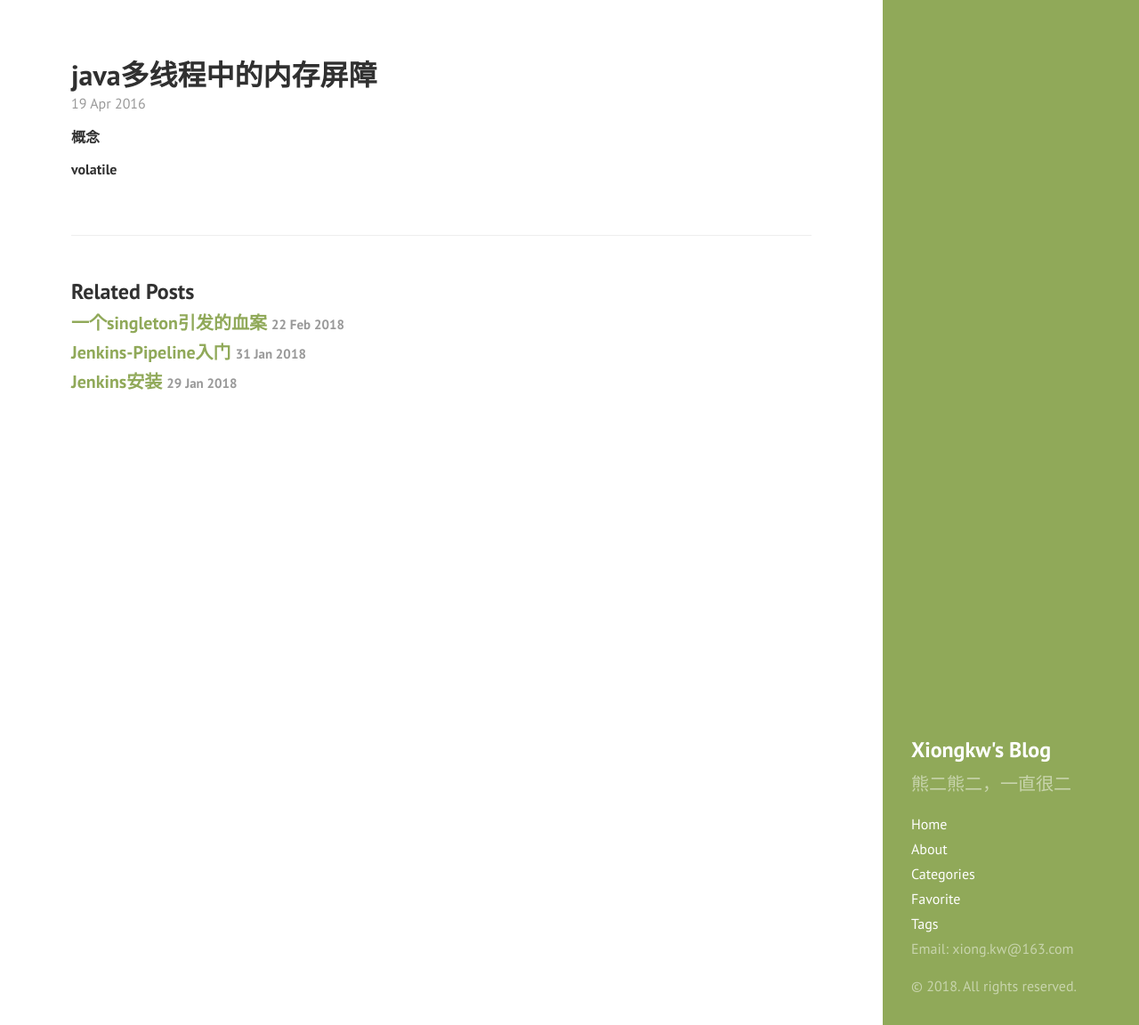
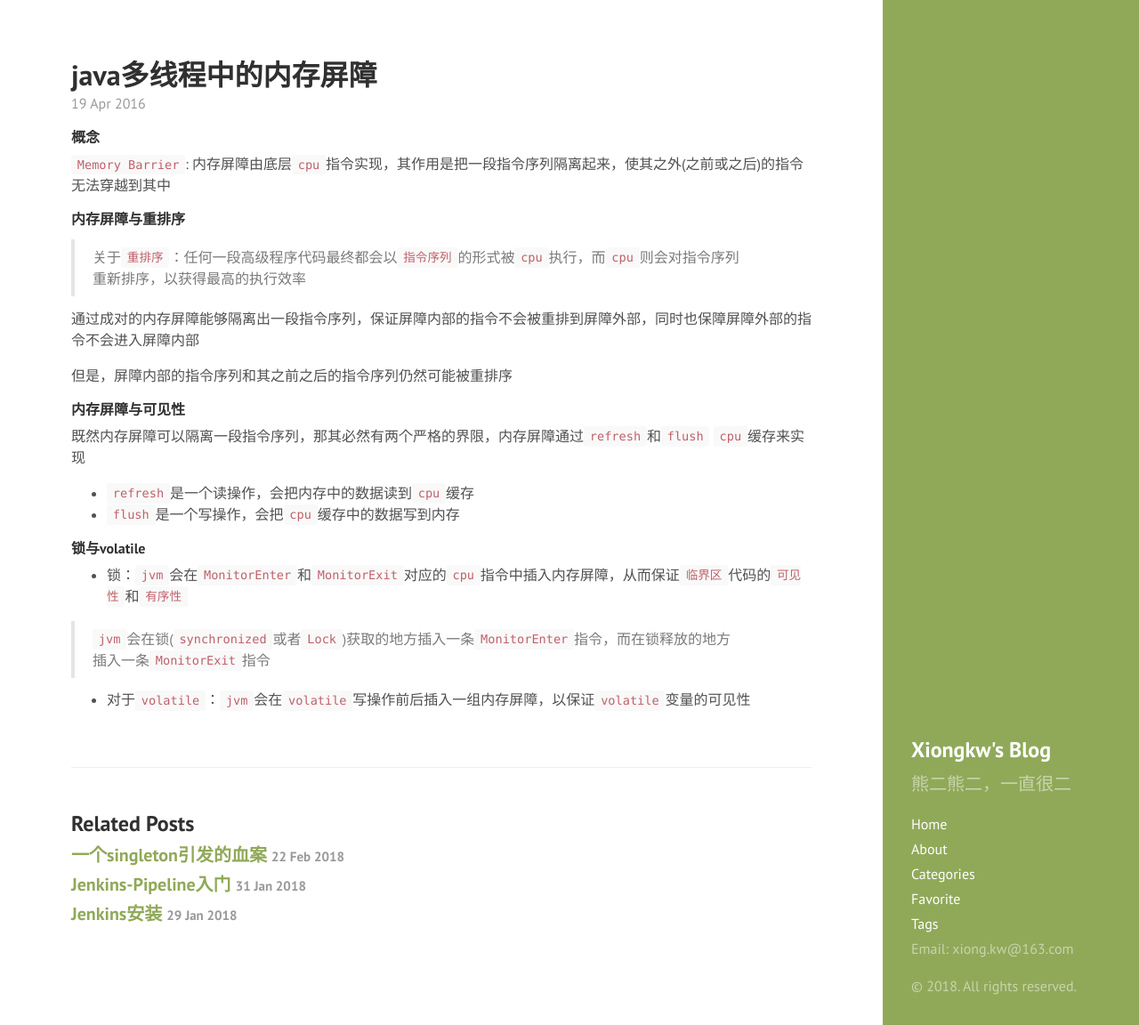
Before and after one commit to xiongkw/xiongkw.github.io, a Jekyll site: the page built from _posts/2016-04-19-java-memory-barrier.md, in a window 1280 px wide and 1152 px high. Shown: the whole window at 89% size. Built offline with Jekyll 4.4.1, drawn with Linux system fonts in a browser that asks for light colours.

Commit message:
memory barrier

```diff
--- a/_posts/2016-04-19-java-memory-barrier.md
+++ b/_posts/2016-04-19-java-memory-barrier.md
@@ -7,4 +7,27 @@ tags: [synchronized, volatile, memory barrier]
 
 #### 概念
 
-#### volatile
+`Memory Barrier`: 内存屏障由底层`cpu`指令实现，其作用是把一段指令序列隔离起来，使其之外(之前或之后)的指令无法穿越到其中
+
+#### 内存屏障与重排序
+
+> 关于`重排序`：任何一段高级程序代码最终都会以`指令序列`的形式被`cpu`执行，而`cpu`则会对指令序列重新排序，以获得最高的执行效率
+
+通过成对的内存屏障能够隔离出一段指令序列，保证屏障内部的指令不会被重排到屏障外部，同时也保障屏障外部的指令不会进入屏障内部
+
+但是，屏障内部的指令序列和其之前之后的指令序列仍然可能被重排序
+
+#### 内存屏障与可见性
+
+既然内存屏障可以隔离一段指令序列，那其必然有两个严格的界限，内存屏障通过`refresh`和`flush` `cpu`缓存来实现
+
+* `refresh`是一个读操作，会把内存中的数据读到`cpu`缓存
+* `flush`是一个写操作，会把`cpu`缓存中的数据写到内存
+
+#### 锁与volatile
+
+* 锁：`jvm`会在`MonitorEnter`和`MonitorExit`对应的`cpu`指令中插入内存屏障，从而保证`临界区`代码的`可见性`和`有序性`
+
+> `jvm`会在锁(`synchronized`或者`Lock`)获取的地方插入一条`MonitorEnter`指令，而在锁释放的地方插入一条`MonitorExit`指令
+
+* 对于`volatile`：`jvm`会在`volatile`写操作前后插入一组内存屏障，以保证`volatile`变量的可见性
```
